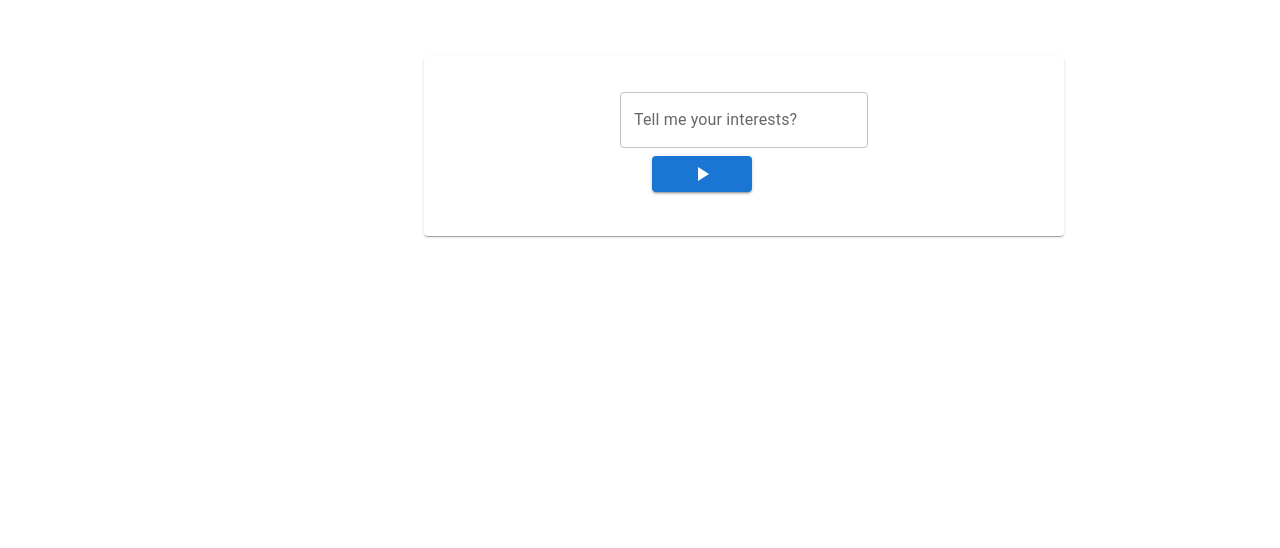
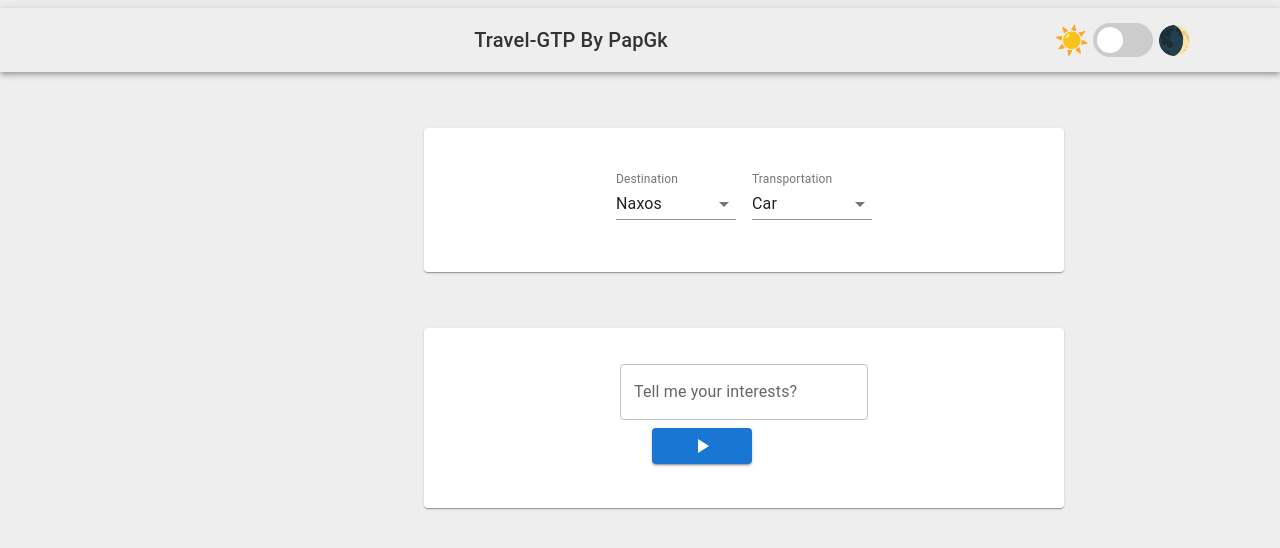
Before and after one commit to l-papantoniou/openai-ui, a React (Create React App) app: page / in a window 1280 px wide. Shown: the top 548 px of the page. Built offline with nearby package versions, Linux system fonts and the light colour scheme; the HTML template or start-up script is replaced by a standard one.

Commit message:
first demo page for form submission

```diff
--- a/package.json
+++ b/package.json
@@ -6,6 +6,7 @@
     "@emotion/react": "^11.10.6",
     "@emotion/styled": "^11.10.6",
     "@fontsource/roboto": "^4.5.8",
+    "@material-ui/core": "^4.12.4",
     "@mui/icons-material": "^5.11.11",
     "@mui/material": "^5.11.14",
     "@mui/styled-engine-sc": "^5.11.11",
--- a/src/App.js
+++ b/src/App.js
@@ -10,10 +10,16 @@ import SpeedIcon from '@mui/icons-material/Speed';
 import CardComponent from "./components/CardComponent";
 import ClearButton from "./components/ClearButton";
 import SubmitButton from "./components/SubmitButton";
+import CustomSelect from "./components/CustomSelect";
+import {islandsOptions} from "./constants/IslandsOptions";
+import {transportationOptions} from "./constants/TransportationOptions";
+import DarkMode from "./components/DarkMode";
+import {NavBar} from "./components/NavBar";
 
 
 const CHAT_URI = 'http://localhost:5000/chat'
 const EVALUATION_URI = 'http://localhost:5000/evaluate';
+
 
 const App = () => {
     const [input, setInput] = useState('');
@@ -21,6 +27,17 @@ const App = () => {
     const [evaluation, setEvaluation] = useState('')
     const [isLoadingChat, setIsLoadingChat] = useState(false)
     const [isLoadingEval, setIsLoadingEval] = useState(false)
+    const [island, setIsland] = useState(islandsOptions[0].value);
+    const [transportation, setTransportation] = useState(transportationOptions[0].value);
+
+    const handleIslandChange = (value) => {
+        setIsland(value);
+        console.log(value)
+    };
+
+    const handleTransportationChange = (value) => {
+        setTransportation(value);
+    };
 
     const initialStates = () => {
         setInput('')
@@ -33,11 +50,10 @@ const App = () => {
     };
 
     const handleSubmit = async event => {
-        initialStates();
         setIsLoadingChat(true);
         event.preventDefault();
         try {
-            await axios.post(CHAT_URI, {input}).then((response) => {
+            await axios.post(CHAT_URI, {island, input}).then((response) => {
                     setOutput(response.data);
                 }
             )
@@ -51,7 +67,7 @@ const App = () => {
         setIsLoadingEval(true);
         event.preventDefault();
         try {
-            const response = await axios.post(EVALUATION_URI, {output});
+            const response = await axios.post(EVALUATION_URI, {output, transportation});
             setEvaluation(response.data);
 
         } catch (error) {
@@ -62,7 +78,24 @@ const App = () => {
 
     return (
         <Fragment>
+            <NavBar/>
             <Container maxWidth="xl">
+                <CardComponent>
+                    <CardContent>
+                        <CustomSelect
+                            label="Destination"
+                            options={islandsOptions}
+                            value={island}
+                            onChange={handleIslandChange}
+                        />
+                        <CustomSelect
+                            label="Transportation"
+                            options={transportationOptions}
+                            value={transportation}
+                            onChange={handleTransportationChange}
+                        />
+                    </CardContent>
+                </CardComponent>
                 <CardComponent>
                     <CardContent>
                         <form onSubmit={handleSubmit}>
@@ -91,7 +124,8 @@ const App = () => {
                 }
             </Container>
         </Fragment>
-    );
+    )
+        ;
 }
 
 export default App;
--- /dev/null
+++ b/src/DarkMode.css
@@ -0,0 +1,59 @@
+.toggle-theme-wrapper {
+    display: flex;
+    flex-direction: row;
+    align-items: center;
+    gap: 4px;
+}
+
+.toggle-theme-wrapper span {
+    font-size: 28px;
+}
+
+.toggle-theme {
+    position: relative;
+    display: inline-block;
+    height: 34px;
+    width: 60px;
+}
+
+.toggle-theme input {
+    display: none;
+}
+
+.slider {
+    background-color: #ccc;
+    position: absolute;
+    cursor: pointer;
+    bottom: 0;
+    left: 0;
+    right: 0;
+    top: 0;
+    transition: 0.2s;
+}
+
+.slider:before {
+    background-color: #fff;
+    bottom: 4px;
+    content: "";
+    height: 26px;
+    left: 4px;
+    position: absolute;
+    transition: 0.4s;
+    width: 26px;
+}
+
+input:checked + .slider:before {
+    transform: translateX(26px);
+}
+
+input:checked + .slider {
+    background-color: cornflowerblue;
+}
+
+.slider.round {
+    border-radius: 34px;
+}
+
+.slider.round:before {
+    border-radius: 50%;
+}
--- /dev/null
+++ b/src/components/CustomSelect.js
@@ -0,0 +1,41 @@
+import React, {useState} from 'react';
+import {makeStyles} from '@material-ui/core/styles';
+import {FormControl, InputLabel, Select, MenuItem} from '@material-ui/core';
+
+const useStyles = makeStyles((theme) => ({
+    formControl: {
+        margin: theme.spacing(1),
+        minWidth: 120,
+    },
+}));
+
+const CustomSelect = ({label, options, value, onChange}) => {
+    const classes = useStyles();
+    const [selectedValue, setSelectedValue] = useState(value);
+
+    const handleChange = (event) => {
+        const value = event.target.value;
+        setSelectedValue(value);
+        onChange(value);
+    };
+
+    return (
+        <FormControl className={classes.formControl}>
+            <InputLabel id={`${label}-label`}>{label}</InputLabel>
+            <Select
+                labelId={`${label}-label`}
+                id={label}
+                value={selectedValue}
+                onChange={handleChange}
+            >
+                {options.map((option) => (
+                    <MenuItem key={option.value} value={option.value}>
+                        {option.label}
+                    </MenuItem>
+                ))}
+            </Select>
+        </FormControl>
+    );
+};
+
+export default CustomSelect;
--- /dev/null
+++ b/src/components/DarkMode.js
@@ -0,0 +1,60 @@
+import "../index.css";
+import React from "react";
+
+// 1
+const setDark = () => {
+    // 2
+    localStorage.setItem("theme", "dark");
+
+    // 3
+    document.documentElement.setAttribute("data-theme", "dark");
+};
+
+const setLight = () => {
+    localStorage.setItem("theme", "light");
+    document.documentElement.setAttribute("data-theme", "light");
+};
+
+// 4
+const storedTheme = localStorage.getItem("theme");
+
+const prefersDark =
+    window.matchMedia &&
+    window.matchMedia("(prefers-color-scheme: dark)").matches;
+
+const defaultDark =
+    storedTheme === "dark" || (storedTheme === null && prefersDark);
+
+if (defaultDark) {
+    setDark();
+}
+
+// 5
+const toggleTheme = (e) => {
+    if (e.target.checked) {
+        setDark();
+    } else {
+        setLight();
+    }
+};
+
+const DarkMode = () => {
+    return (
+        <div className="toggle-theme-wrapper">
+            <span>☀️</span>
+            <label className="toggle-theme" htmlFor="checkbox">
+                <input
+                    type="checkbox"
+                    id="checkbox"
+                    // 6
+                    onChange={toggleTheme}
+                    defaultChecked={defaultDark}
+                />
+                <div className="slider round"></div>
+            </label>
+            <span>🌒</span>
+        </div>
+    );
+};
+
+export default DarkMode;
--- /dev/null
+++ b/src/components/NavBar.js
@@ -0,0 +1,24 @@
+import React from "react";
+import {AppBar, Box, Container} from "@mui/material";
+import Typography from "@mui/material/Typography";
+import Toolbar from "@mui/material/Toolbar";
+import DarkMode from "./DarkMode";
+
+export const NavBar = () => {
+
+    return (
+        <Box sx={{flexGrow: 2, paddingTop: 1}}>
+            <AppBar position="static" color="transparent">
+                <Container>
+                    <Toolbar>
+                        <Typography textAlign='center' variant="h6" component="div" sx={{flexGrow: 1}}>
+                            Travel-GTP By PapGk
+                        </Typography>
+                        <DarkMode />
+
+                    </Toolbar>
+                </Container>
+            </AppBar>
+        </Box>
+    );
+}
--- /dev/null
+++ b/src/constants/IslandsOptions.js
@@ -0,0 +1,7 @@
+export const islandsOptions = [
+    {label: 'Naxos', value: 'Naxos'},
+    {label: 'Crete', value: 'Crete'},
+    {label: 'Lefkada', value: 'Lefkada'},
+    {label: 'Corfu', value: 'Corfu'},
+    {label: 'Santorini', value: 'Santorini'},
+];
--- /dev/null
+++ b/src/constants/TransportationOptions.js
@@ -0,0 +1,6 @@
+export const transportationOptions = [
+    {label: 'Car', value: 'car'},
+    {label: 'Bus', value: 'bus'},
+    {label: 'Bike', value: 'bike'},
+    {label: 'On foot', value: 'on foot'},
+];
--- a/src/index.css
+++ b/src/index.css
@@ -1,13 +1,160 @@
 body {
   margin: 0;
   font-family: -apple-system, BlinkMacSystemFont, 'Segoe UI', 'Roboto', 'Oxygen',
-    'Ubuntu', 'Cantarell', 'Fira Sans', 'Droid Sans', 'Helvetica Neue',
-    sans-serif;
+  'Ubuntu', 'Cantarell', 'Fira Sans', 'Droid Sans', 'Helvetica Neue',
+  sans-serif;
   -webkit-font-smoothing: antialiased;
   -moz-osx-font-smoothing: grayscale;
+  background-color: var(--background-color);
+  color: var(--font-color);
 }
 
 code {
   font-family: source-code-pro, Menlo, Monaco, Consolas, 'Courier New',
-    monospace;
+  monospace;
 }
+
+
+/*buttons */
+.btn {
+  border: 2px solid black;
+  background-color: white;
+  color: black;
+  padding: 10px 20px;
+  font-size: 16px;
+  cursor: pointer;
+}
+
+/* Green */
+.success {
+  border-color: #04AA6D;
+  color: green;
+}
+
+.success:hover {
+  background-color: #04AA6D;
+  color: white;
+}
+
+/* Blue */
+.info {
+  border-color: #2196F3;
+  color: dodgerblue
+}
+
+.info:hover {
+  background: #2196F3;
+  color: white;
+}
+
+/* Orange */
+.warning {
+  border-color: #ff9800;
+  color: orange;
+}
+
+.warning:hover {
+  background: #ff9800;
+  color: white;
+}
+
+/* Red */
+.danger {
+  border-color: #f44336;
+  color: red
+}
+
+.danger:hover {
+  background: #f44336;
+  color: white;
+}
+
+/* Gray */
+.default {
+  border-color: #e7e7e7;
+  color: black;
+}
+
+.default:hover {
+  background: #e7e7e7;
+}
+
+
+/* 1 */
+:root {
+  --font-color: #333;
+  --background-color: #eee;
+  --link-color: cornflowerblue;
+}
+
+/* 2 */
+[data-theme="dark"] {
+  --font-color: #eee;
+  --background-color: #333;
+  --link-color: lightblue;
+}
+
+
+a {
+  color: var(--link-color);
+}
+
+.toggle-theme-wrapper {
+  display: flex;
+  flex-direction: row;
+  align-items: center;
+  gap: 4px;
+}
+
+.toggle-theme-wrapper span {
+  font-size: 28px;
+}
+
+.toggle-theme {
+  position: relative;
+  display: inline-block;
+  height: 34px;
+  width: 60px;
+}
+
+.toggle-theme input {
+  display: none;
+}
+
+.slider {
+  background-color: #ccc;
+  position: absolute;
+  cursor: pointer;
+  bottom: 0;
+  left: 0;
+  right: 0;
+  top: 0;
+  transition: 0.2s;
+}
+
+.slider:before {
+  background-color: #fff;
+  bottom: 4px;
+  content: "";
+  height: 26px;
+  left: 4px;
+  position: absolute;
+  transition: 0.4s;
+  width: 26px;
+}
+
+input:checked + .slider:before {
+  transform: translateX(26px);
+}
+
+input:checked + .slider {
+  background-color: cornflowerblue;
+}
+
+.slider.round {
+  border-radius: 34px;
+}
+
+.slider.round:before {
+  border-radius: 50%;
+}
```
Also changed, not shown: src/logo.svg (deleted), 1 other file (tests, documents, lock files or other folders).
